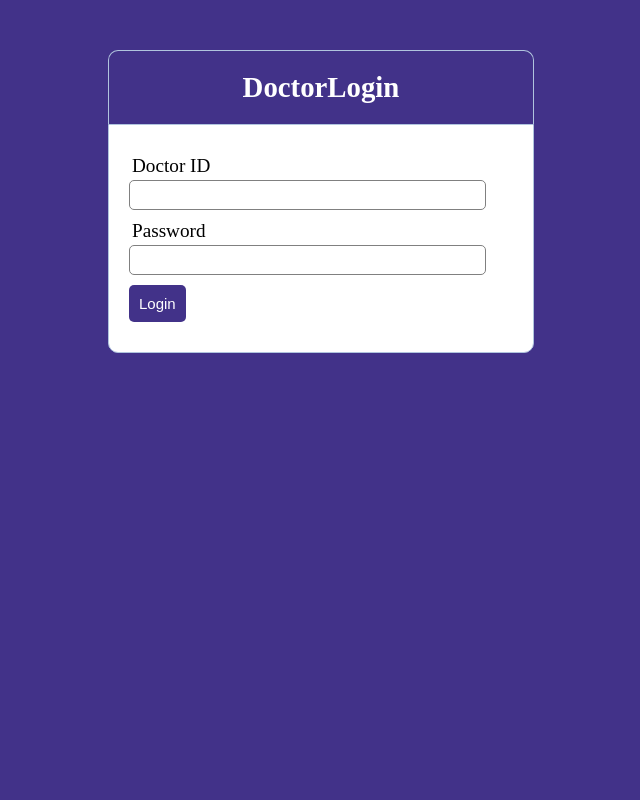
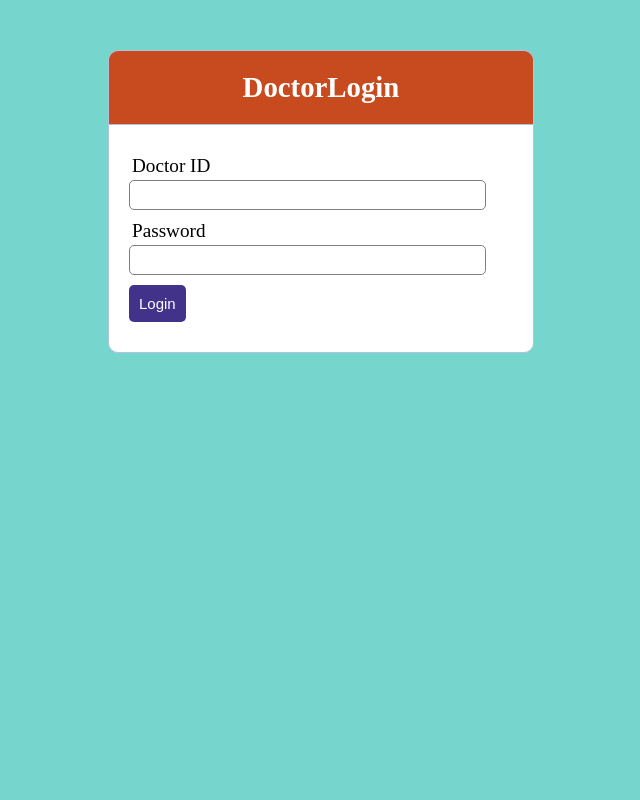
Before and after one commit to Vincent-Caraga/BSIS-NS-3AB_Team02_CodeIgniter3, a PHP site: page /applicationlayer/login2.php in a window 1280 px wide. Shown: the whole page, without its empty margins (319-959 px from the left). Run offline with PHP 8.4, Linux system fonts and the light colour scheme; data comes from the database, SQL or seed files in the repository.

Commit message:
Update style3.css

```diff
--- a/doctor/applicationlayer/style3.css
+++ b/doctor/applicationlayer/style3.css
@@ -1,4 +1,3 @@
-
 body,html{
 	margin: 0;
 	padding: 0;
@@ -69,11 +68,6 @@ body{
 
 }
 
-
-
-
-
-
 *{
 	margin: 0px;
 	padding: 0px;
@@ -81,16 +75,20 @@ body{
 
 }
 .Dbody{
+
 	font-size: 120%;
-	background: #423289;
+
+
+	background: #76d6ce;
 
 }
 
 .Dheader{
 	width: 30%;
+
 	margin: 50px auto 0px;
 	color: white;
-	background: #423289;
+	background: #c74b1f;
 	text-align: center;
 	border: 1px solid #B0C4DE;
 	border-bottom: none;
```
